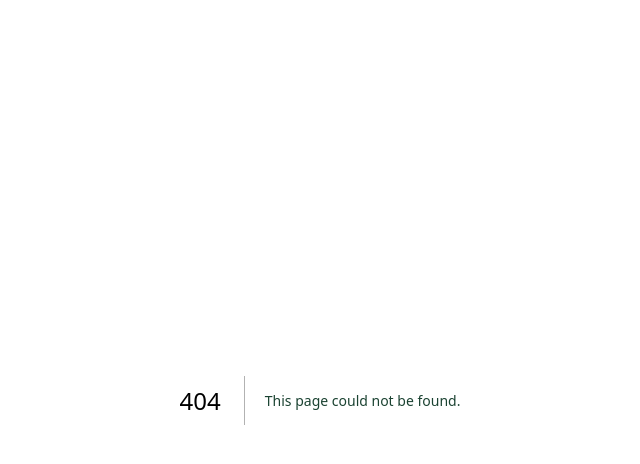
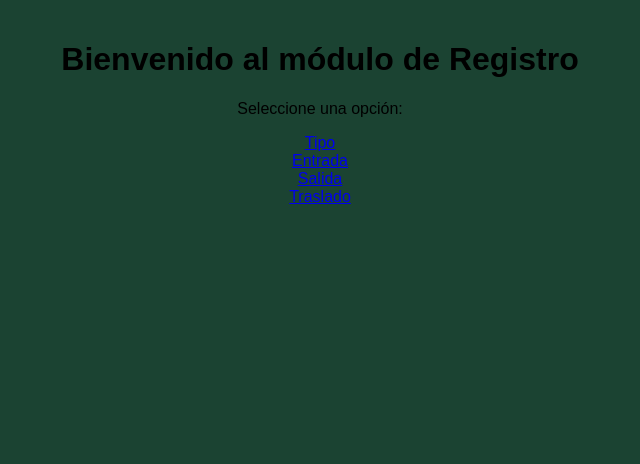
Before and after one commit to Asistencia2025/registro-asistencia-vercel, a Next.js app: page /registro in a window 1280 px wide. Before the commit this address had no page. Shown: the top 464 px of the page, without its empty margins (320-960 px from the left). Built offline with nearby package versions, Linux system fonts and the light colour scheme.

Commit message:
Nuevo archivo de registro

```diff
--- /dev/null
+++ b/pages/registro/index.tsx
@@ -0,0 +1,14 @@
+export default function RegistroIndex() {
+  return (
+    <div style={{ padding: "20px", textAlign: "center" }}>
+      <h1>Bienvenido al módulo de Registro</h1>
+      <p>Seleccione una opción:</p>
+      <ul style={{ listStyle: "none", padding: 0 }}>
+        <li><a href="/registro/tipo">Tipo</a></li>
+        <li><a href="/registro/entrada">Entrada</a></li>
+        <li><a href="/registro/salida">Salida</a></li>
+        <li><a href="/registro/traslado">Traslado</a></li>
+      </ul>
+    </div>
+  );
+}
```
